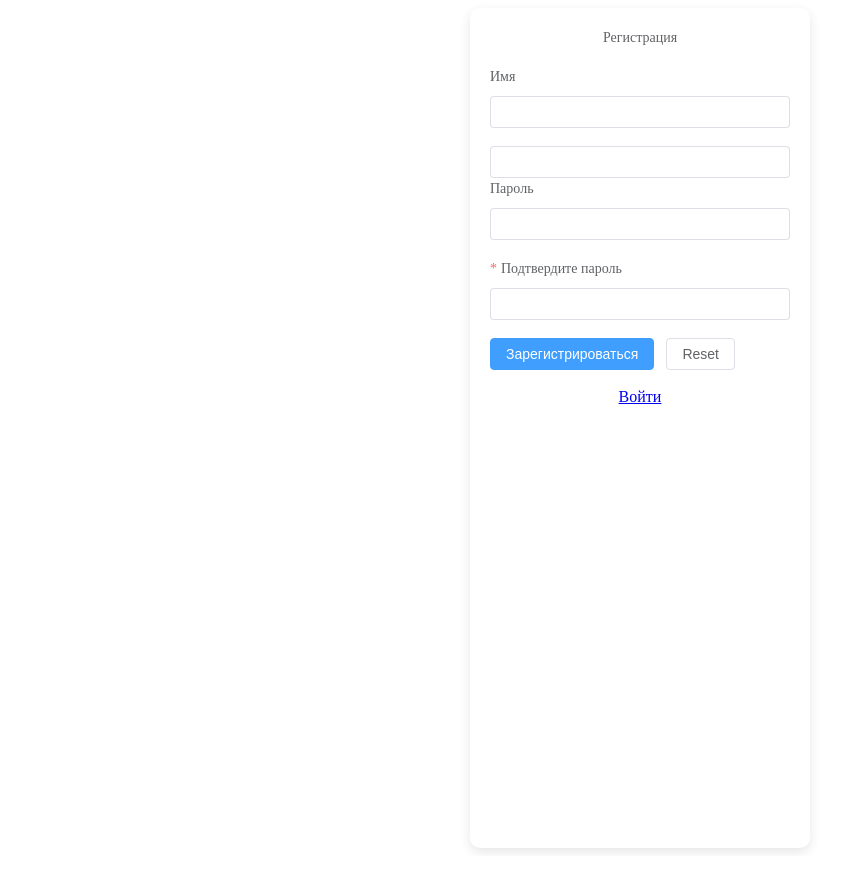
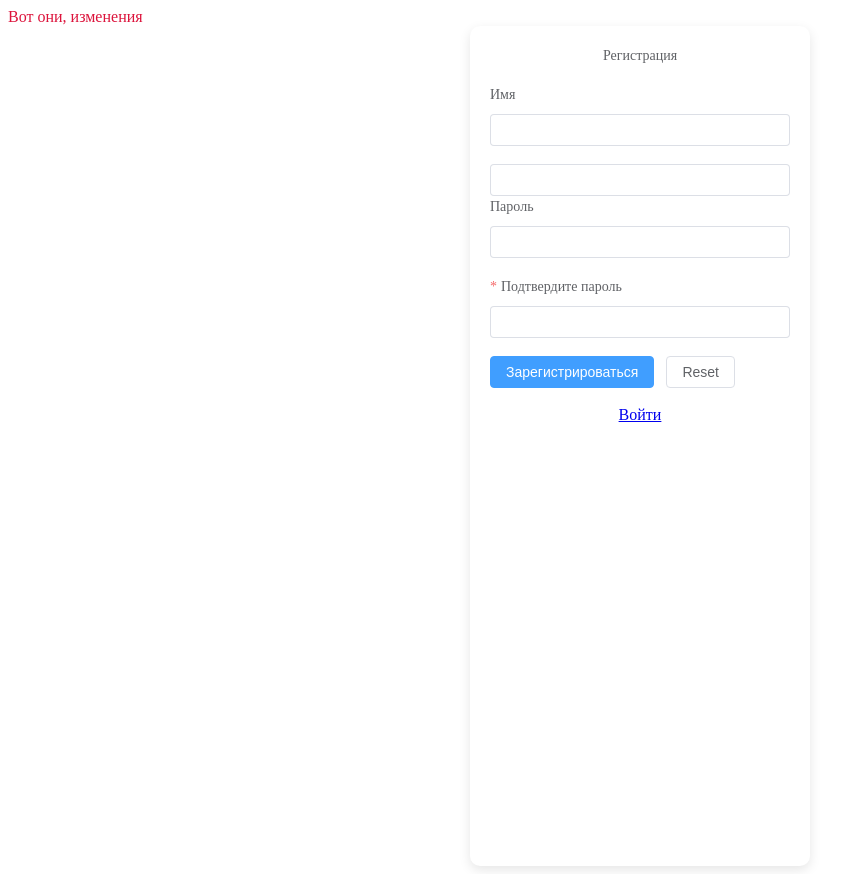
Before and after one commit to Felix200260/frontendStudyEngIishWords, a Vue app in the folder frontendStudyEnglishWords/: page / in a window 1280 px wide. Shown: the whole page, without its empty margins (0-862 px from the left). Built offline with nearby package versions, Linux system fonts and the light colour scheme.

Commit message:
[~] Тест изменений в deploy приложение

```diff
--- a/frontendStudyEnglishWords/src/views/RegistrationView.vue
+++ b/frontendStudyEnglishWords/src/views/RegistrationView.vue
@@ -1,4 +1,5 @@
 <template>
+  <div style="color: crimson">Вот они, изменения</div>
   <div class="form">
     <el-form
       ref="ruleFormRef"
```
